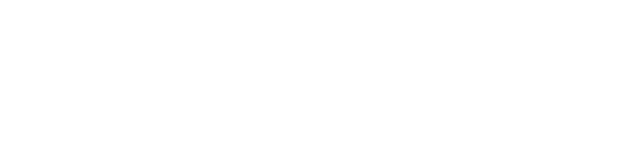
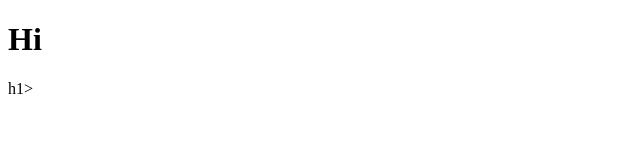
Before and after one commit to AsjathAhamath/Testing02, a plain HTML site: page index.html in a window 1280 px wide. Shown: the whole page, without its empty margins (0-640 px from the left). Drawn offline with Linux system fonts and the light colour scheme.

Commit message:
Update index.html

```diff
--- a/index.html
+++ b/index.html
@@ -1,5 +1,7 @@
 <!DOCTYPE html>
 <html lang="en">
 
-  <body></body>
+  <body>
+    <h1>Hi</h1>h1>
+  </body>
 </html>
```
